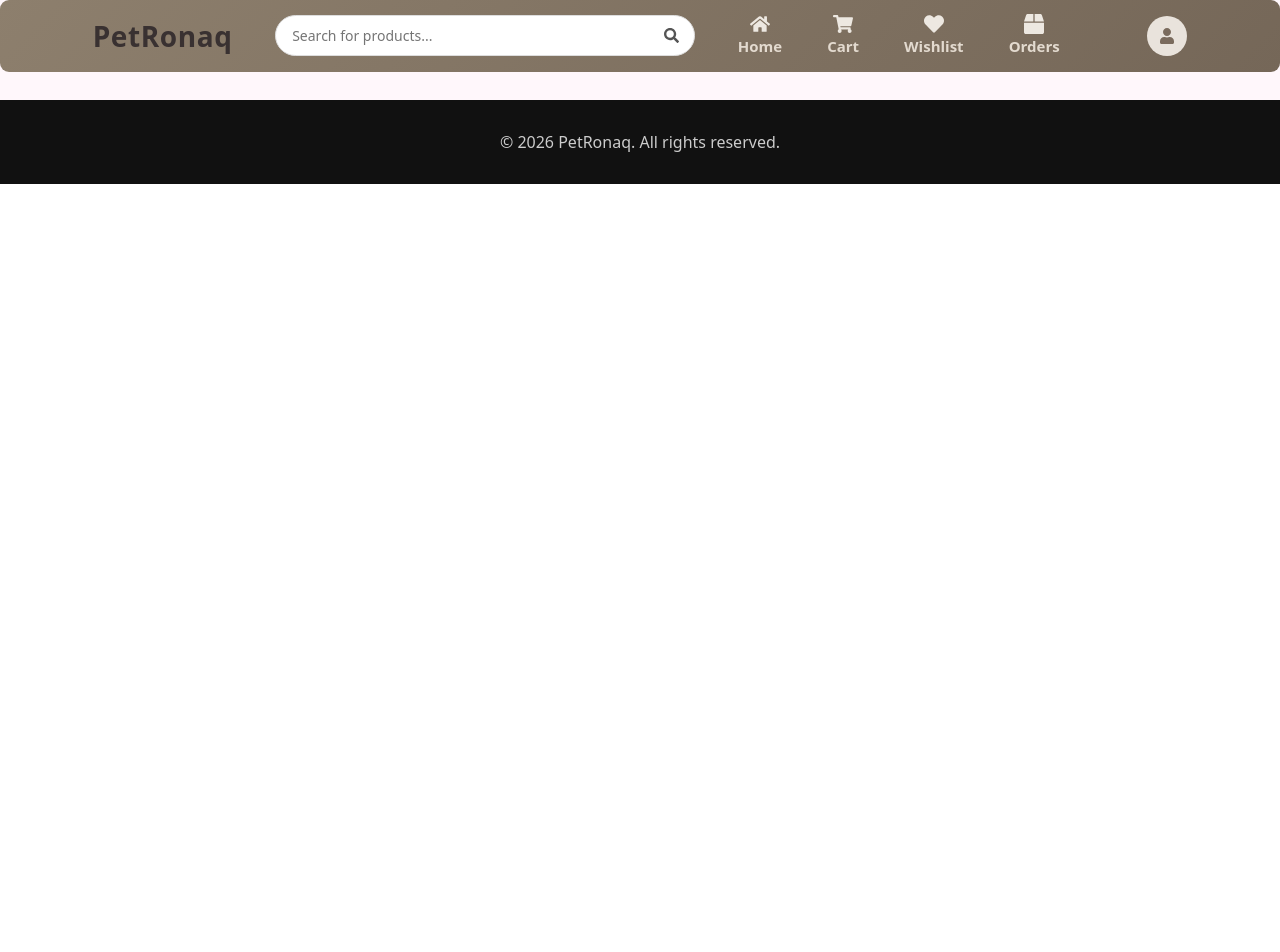
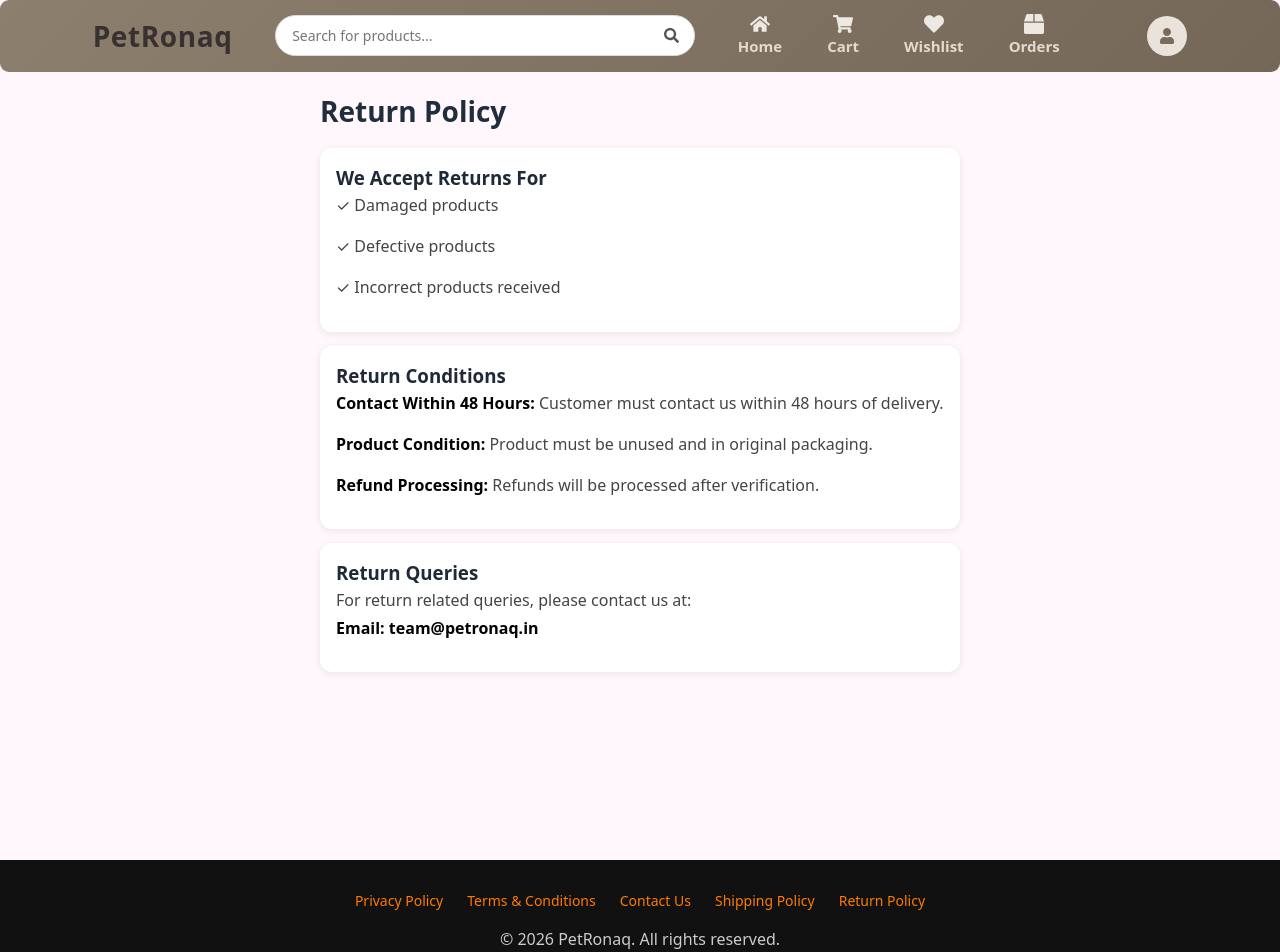
Before and after one commit to shivamr2508/petronaq, a React (Vite) app in the folder Frontend/: page /return-policy in a window 1280 px wide. Shown: the top 952 px of the page. Before the commit the page ends 800 px from the top, so only its background shows below. Built offline with nearby package versions, Linux system fonts and the light colour scheme; no server answers.

Commit message:
poli etcc pages add

```diff
--- a/Frontend/src/App.jsx
+++ b/Frontend/src/App.jsx
@@ -24,6 +24,8 @@
 import PrivacyPolicyPage from "./pages/PrivacyPolicyPage";
 import TermsPage from "./pages/TermsPage";
 import ContactPage from "./pages/ContactPage";
+import ShippingPolicyPage from "./pages/ShippingPolicyPage";
+import ReturnPolicyPage from "./pages/ReturnPolicyPage";
 
 
 function App() {
@@ -73,6 +75,8 @@
         <Route path="/privacy-policy" element={<PrivacyPolicyPage />} />
         <Route path="/terms" element={<TermsPage />} />
         <Route path="/contact" element={<ContactPage />} />
+        <Route path="/shipping-policy" element={<ShippingPolicyPage />} />
+        <Route path="/return-policy" element={<ReturnPolicyPage />} />
       </Routes>
     </MainLayout>
   );
--- a/Frontend/src/components/Footer.jsx
+++ b/Frontend/src/components/Footer.jsx
@@ -1,3 +1,4 @@
+import { Link } from "react-router-dom";
 import "../styles/footer.css";
 
 function Footer() {
@@ -6,6 +7,14 @@
     <footer className="footer">
 
       <div className="container">
+
+        <div className="footer-links">
+          <Link to="/privacy-policy">Privacy Policy</Link>
+          <Link to="/terms">Terms & Conditions</Link>
+          <Link to="/contact">Contact Us</Link>
+          <Link to="/shipping-policy">Shipping Policy</Link>
+          <Link to="/return-policy">Return Policy</Link>
+        </div>
 
         <p>
           © 2026 PetRonaq. All rights reserved.
--- a/Frontend/src/index.css
+++ b/Frontend/src/index.css
@@ -1,13 +1,49 @@
+/* ═══════════════════════════════════════════════════════════════════
+   GLOBAL CSS VARIABLES - NAVBAR HEIGHT FIX
+   ═══════════════════════════════════════════════════════════════════ */
+
+:root {
+  /* Navbar heights for responsive design */
+  /* --navbar-height-mobile: 45px; */
+  --navbar-height-desktop: 60px;
+
+  /* Applied height (changes based on breakpoint) */
+  --navbar-height: var(--navbar-height-mobile);
+}
+
+/* Desktop breakpoint: update navbar height variable */
+@media (min-width: 1024px) {
+  :root {
+    --navbar-height: var(--navbar-height-desktop);
+  }
+}
+
+/* ═══════════════════════════════════════════════════════════════════
+   GLOBAL STYLES
+   ═══════════════════════════════════════════════════════════════════ */
+
 html, body {
   height: auto;
   overflow-x: hidden;
   overflow-y: auto;
+  margin: 0;
+  padding: 0;
 }
 
 * {
   margin: 0;
   padding: 0;
   box-sizing: border-box;
+}
+
+/* ═══════════════════════════════════════════════════════════════════
+   MAIN CONTENT FIX: Add top padding to main element
+   This ensures ALL pages start below the navbar automatically
+   ═══════════════════════════════════════════════════════════════════ */
+
+main {
+  padding-top: var(--navbar-height);
+  min-height: 100vh;
 }
 
 img {
--- /dev/null
+++ b/Frontend/src/pages/ReturnPolicyPage.jsx
@@ -0,0 +1,40 @@
+import "../styles/policy.css";
+
+function ReturnPolicyPage() {
+  return (
+    <div className="policy-container">
+      <h2>Return Policy</h2>
+
+      <section>
+        <h3>We Accept Returns For</h3>
+        <p>✓ Damaged products</p>
+        <p>✓ Defective products</p>
+        <p>✓ Incorrect products received</p>
+      </section>
+
+      <section>
+        <h3>Return Conditions</h3>
+        <p>
+          <strong>Contact Within 48 Hours:</strong> Customer must contact us within
+          48 hours of delivery.
+        </p>
+        <p>
+          <strong>Product Condition:</strong> Product must be unused and in original packaging.
+        </p>
+        <p>
+          <strong>Refund Processing:</strong> Refunds will be processed after verification.
+        </p>
+      </section>
+
+      <section>
+        <h3>Return Queries</h3>
+        <p>
+          For return related queries, please contact us at: <br />
+          <strong>Email: team@petronaq.in</strong>
+        </p>
+      </section>
+    </div>
+  );
+}
+
+export default ReturnPolicyPage;
--- /dev/null
+++ b/Frontend/src/pages/ShippingPolicyPage.jsx
@@ -0,0 +1,42 @@
+import "../styles/policy.css";
+
+function ShippingPolicyPage() {
+  return (
+    <div className="policy-container">
+      <h2>Shipping Policy</h2>
+
+      <section>
+        <h3>Order Processing</h3>
+        <p>Orders are processed within <strong>1-2 business days</strong>.</p>
+      </section>
+
+      <section>
+        <h3>Estimated Delivery Times</h3>
+        <p>
+          <strong>Gujarat:</strong> 2-4 business days
+        </p>
+        <p>
+          <strong>Other Indian cities:</strong> 3-7 business days
+        </p>
+      </section>
+
+      <section>
+        <h3>Important Notice</h3>
+        <p>
+          Delivery timelines may vary due to courier delays, weather conditions,
+          public holidays or other circumstances beyond our control.
+        </p>
+      </section>
+
+      <section>
+        <h3>Shipping Queries</h3>
+        <p>
+          For shipping related queries, please contact us at: <br />
+          <strong>Email: team@petronaq.in</strong>
+        </p>
+      </section>
+    </div>
+  );
+}
+
+export default ShippingPolicyPage;
--- a/Frontend/src/styles/footer.css
+++ b/Frontend/src/styles/footer.css
@@ -24,4 +24,25 @@
   text-align: center;
   padding: 30px 20px;
  }
+
+.footer-links {
+  display: flex;
+  justify-content: center;
+  gap: 24px;
+  flex-wrap: wrap;
+  margin-bottom: 16px;
 }
+
+.footer-links a {
+  color: #ff7a00;
+  text-decoration: none;
+  font-size: 14px;
+  transition: color 0.2s ease;
+}
+
+.footer-links a:hover {
+  color: #ffb400;
+  text-decoration: underline;
+}
+
+}
--- a/Frontend/src/styles/navbar.css
+++ b/Frontend/src/styles/navbar.css
@@ -282,14 +282,6 @@
   display:none;
 }
 
-body{
-  padding-top:80px;   /* adjust to your navbar height */
-}
-
-/* .home{
-  margin-top:50px;
-} */
-
 .navbar{
 
   position:static;
--- a/Frontend/src/styles/productDetails.css
+++ b/Frontend/src/styles/productDetails.css
@@ -109,7 +109,7 @@
 .pd-page {
   max-width: 1200px;
   margin: 0 auto;
-  padding: calc(var(--navbar-height) + 24px) 14px 160px;
+  padding: 0 14px 160px;
 }
 
 .loading {
@@ -1086,7 +1086,7 @@
 
 @media (min-width: 768px) {
   .pd-page {
-    padding: calc(var(--navbar-height) + 20px) 18px 140px;
+    padding: 0 18px 140px;
   }
 
   .product-gallery {
@@ -1125,7 +1125,7 @@
 
 @media (min-width: 900px) {
   .pd-page {
-    padding: calc(var(--navbar-height) + 24px) 20px 80px;
+    padding: 0 20px 80px;
   }
 
   .product-details-wrapper {
@@ -1187,7 +1187,7 @@
 
 @media (min-width: 1200px) {
   .pd-page {
-    padding: calc(var(--navbar-height) + 28px) 32px 80px;
+    padding: 0 32px 80px;
   }
 
   .product-details-wrapper {
```
